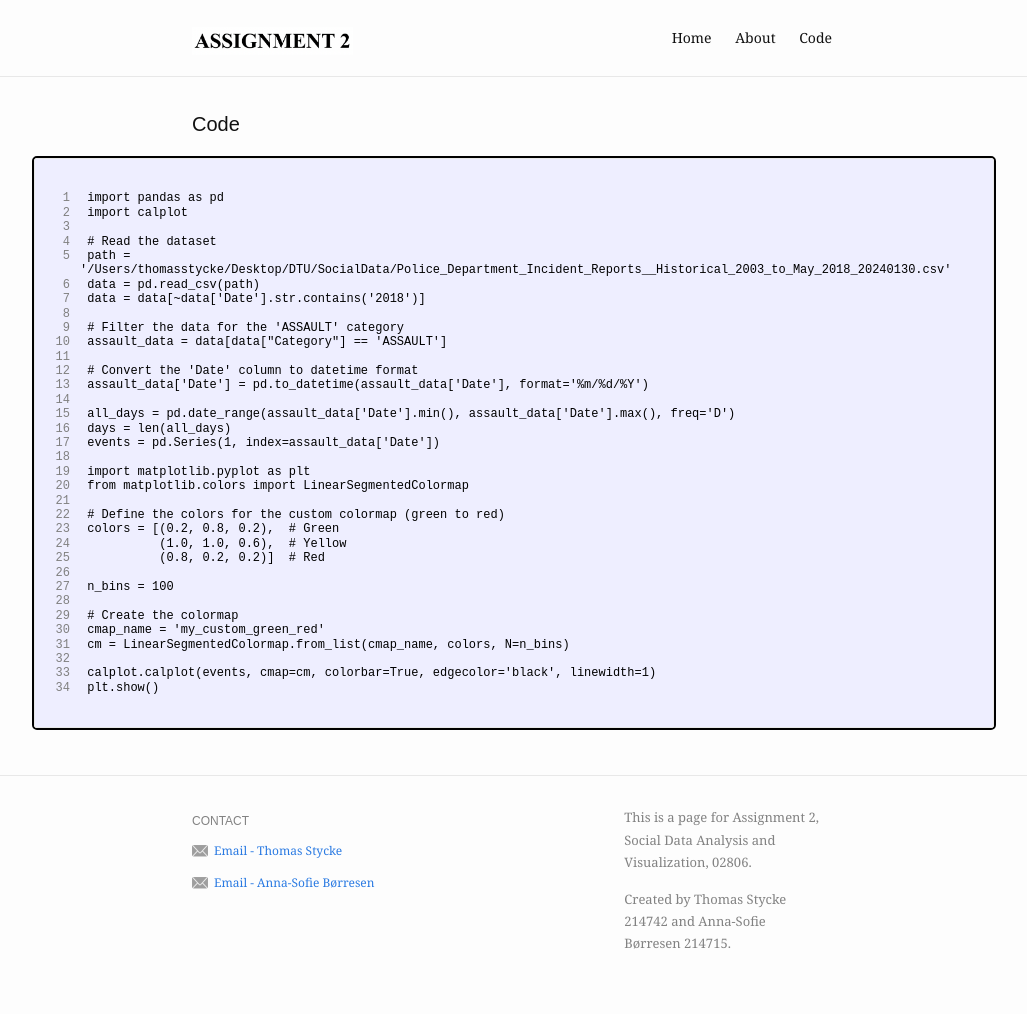
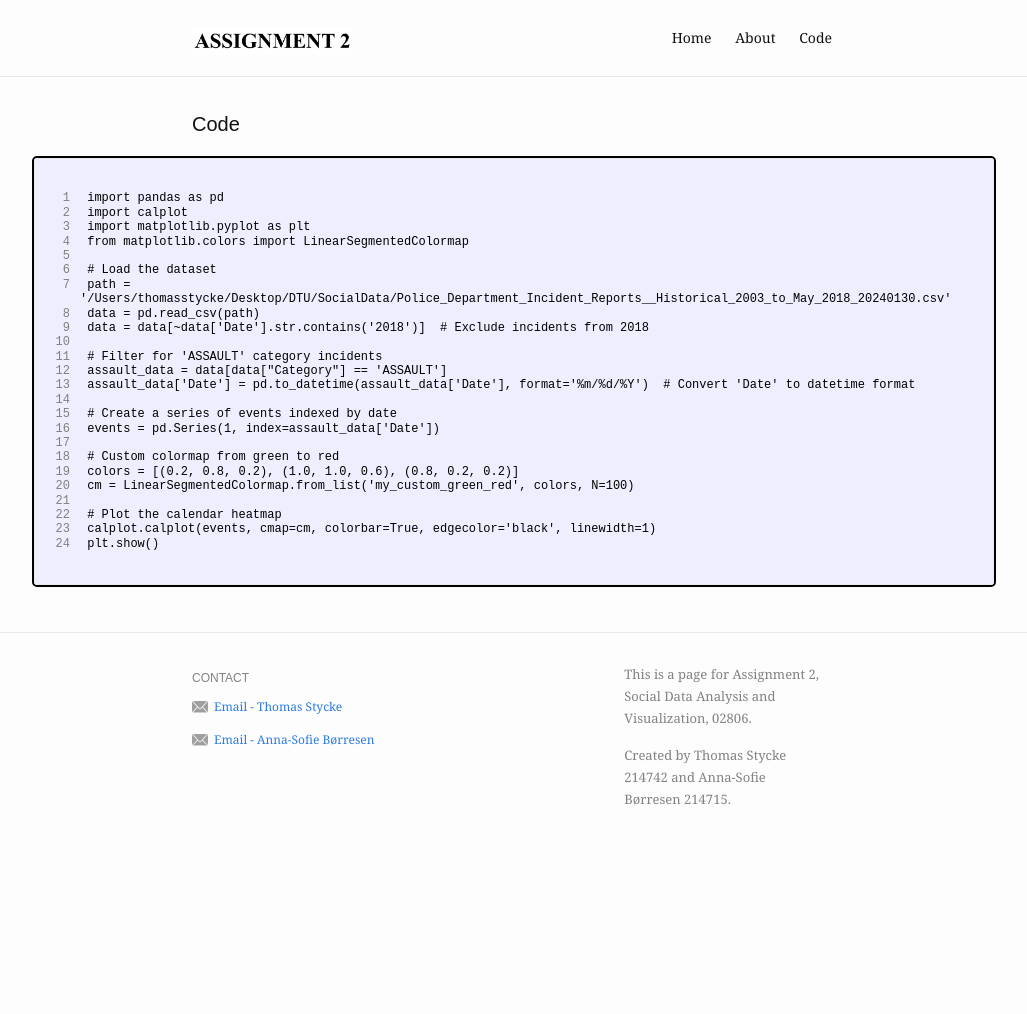
Before and after one commit to Thomasstycke/Thomasstycke.github.io, a Jekyll site: the page built from code.md, in a window 1280 px wide. Shown: the whole page, without its empty margins (128-1155 px from the left). Built offline with Jekyll 4.4.1, drawn with Linux system fonts in a browser that asks for light colours; after the commit the page ends 900 px from its top, so only the background shows below that.

```diff
--- a/code.md
+++ b/code.md
@@ -57,38 +57,28 @@ slug: /code
     <pre><code class="python">
 <span class="code-line">1</span> import pandas as pd
 <span class="code-line">2</span> import calplot
-<span class="code-line">3</span>
-<span class="code-line">4</span> # Read the dataset
-<span class="code-line">5</span> path = '/Users/thomasstycke/Desktop/DTU/SocialData/Police_Department_Incident_Reports__Historical_2003_to_May_2018_20240130.csv'
-<span class="code-line">6</span> data = pd.read_csv(path)
-<span class="code-line">7</span> data = data[~data['Date'].str.contains('2018')]
-<span class="code-line">8</span>
-<span class="code-line">9</span> # Filter the data for the 'ASSAULT' category
-<span class="code-line">10</span> assault_data = data[data["Category"] == 'ASSAULT']
-<span class="code-line">11</span>
-<span class="code-line">12</span> # Convert the 'Date' column to datetime format
-<span class="code-line">13</span> assault_data['Date'] = pd.to_datetime(assault_data['Date'], format='%m/%d/%Y')
+<span class="code-line">3</span> import matplotlib.pyplot as plt
+<span class="code-line">4</span> from matplotlib.colors import LinearSegmentedColormap
+<span class="code-line">5</span>
+<span class="code-line">6</span> # Load the dataset
+<span class="code-line">7</span> path = '/Users/thomasstycke/Desktop/DTU/SocialData/Police_Department_Incident_Reports__Historical_2003_to_May_2018_20240130.csv'
+<span class="code-line">8</span> data = pd.read_csv(path)
+<span class="code-line">9</span> data = data[~data['Date'].str.contains('2018')]  # Exclude incidents from 2018
+<span class="code-line">10</span>
+<span class="code-line">11</span> # Filter for 'ASSAULT' category incidents
+<span class="code-line">12</span> assault_data = data[data["Category"] == 'ASSAULT']
+<span class="code-line">13</span> assault_data['Date'] = pd.to_datetime(assault_data['Date'], format='%m/%d/%Y')  # Convert 'Date' to datetime format
 <span class="code-line">14</span>
-<span class="code-line">15</span> all_days = pd.date_range(assault_data['Date'].min(), assault_data['Date'].max(), freq='D')
-<span class="code-line">16</span> days = len(all_days)
-<span class="code-line">17</span> events = pd.Series(1, index=assault_data['Date'])
-<span class="code-line">18</span>
-<span class="code-line">19</span> import matplotlib.pyplot as plt
-<span class="code-line">20</span> from matplotlib.colors import LinearSegmentedColormap
+<span class="code-line">15</span> # Create a series of events indexed by date
+<span class="code-line">16</span> events = pd.Series(1, index=assault_data['Date'])
+<span class="code-line">17</span>
+<span class="code-line">18</span> # Custom colormap from green to red
+<span class="code-line">19</span> colors = [(0.2, 0.8, 0.2), (1.0, 1.0, 0.6), (0.8, 0.2, 0.2)]
+<span class="code-line">20</span> cm = LinearSegmentedColormap.from_list('my_custom_green_red', colors, N=100)
 <span class="code-line">21</span>
-<span class="code-line">22</span> # Define the colors for the custom colormap (green to red)
-<span class="code-line">23</span> colors = [(0.2, 0.8, 0.2),  # Green
-<span class="code-line">24</span>           (1.0, 1.0, 0.6),  # Yellow
-<span class="code-line">25</span>           (0.8, 0.2, 0.2)]  # Red
-<span class="code-line">26</span>
-<span class="code-line">27</span> n_bins = 100
-<span class="code-line">28</span>
-<span class="code-line">29</span> # Create the colormap
-<span class="code-line">30</span> cmap_name = 'my_custom_green_red'
-<span class="code-line">31</span> cm = LinearSegmentedColormap.from_list(cmap_name, colors, N=n_bins)
-<span class="code-line">32</span>
-<span class="code-line">33</span> calplot.calplot(events, cmap=cm, colorbar=True, edgecolor='black', linewidth=1)
-<span class="code-line">34</span> plt.show()
+<span class="code-line">22</span> # Plot the calendar heatmap
+<span class="code-line">23</span> calplot.calplot(events, cmap=cm, colorbar=True, edgecolor='black', linewidth=1)
+<span class="code-line">24</span> plt.show()
     </code></pre>
   </figure>
 </div>
```
